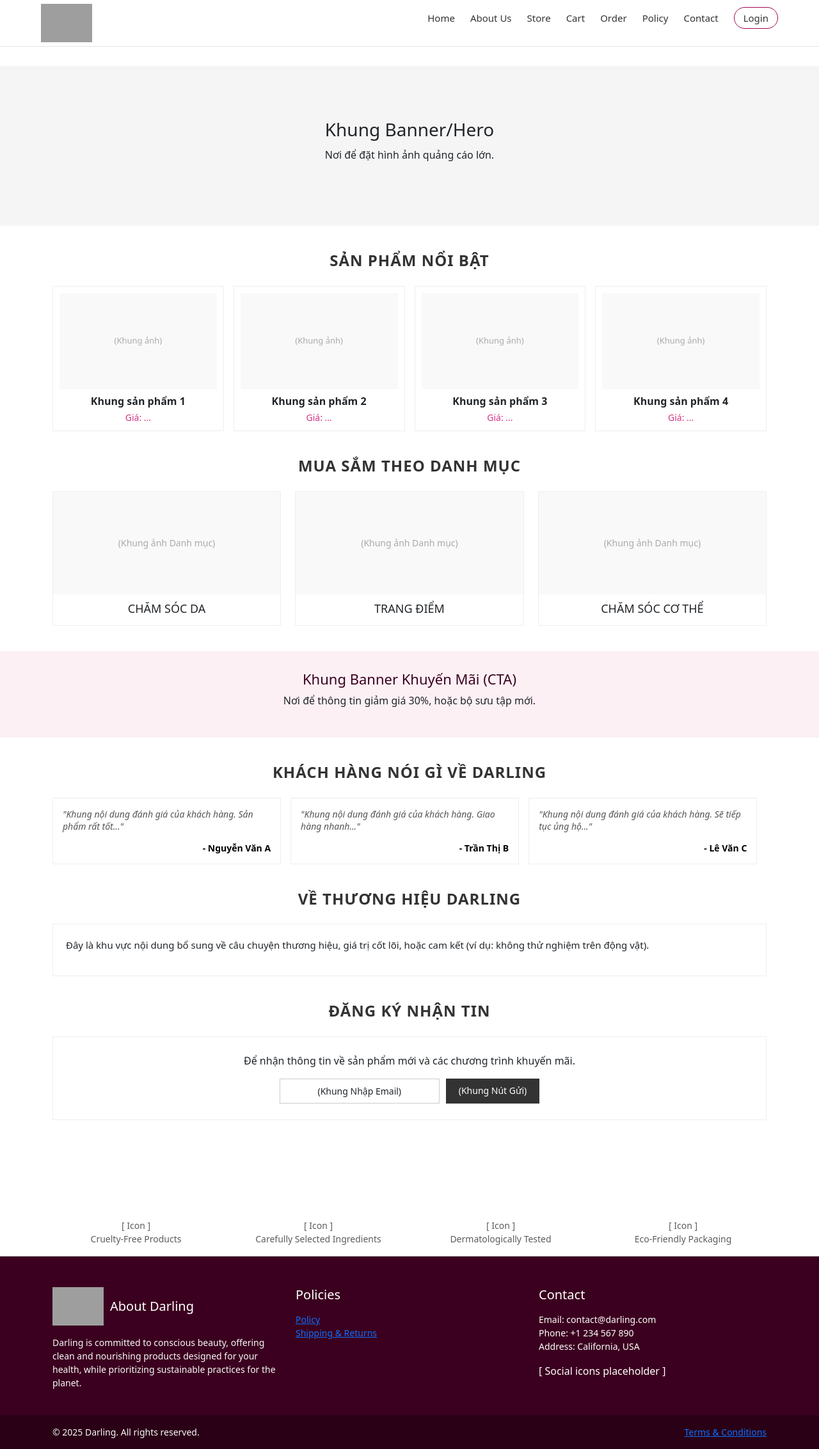
After one commit to lycoris2445/PTUD-TMDT---Nhom-D, a PHP site: page /php/index.php in a window 1280 px wide. The commit adds this page. Shown: the whole page at 64% size. Run offline with PHP 8.4, Linux system fonts and the light colour scheme; grey boxes are pictures that could not be loaded.

Commit message:
Chuyen doi HTML sang PHP va chinh sua CSS trang chu

```diff
--- a/website/css/trang-chu.css
+++ b/website/css/trang-chu.css
@@ -1,130 +1,188 @@
 /* === 3. MAIN (Nội dung chính của Trang chủ) === */
 main {
-            padding-top: 40px; /* Thêm padding ở trên */
+    padding-top: 30px; /* Giảm khoảng cách trên cùng */
+    padding-bottom: 50px;
+}
+
+/* === CHỈNH SỬA CHUNG CHO CÁC TIÊU ĐỀ (Để cân đối với khung) === */
+.section-title {
+    font-size: 24px;       /* Cỡ chữ vừa phải, không quá to */
+    font-weight: 600;      /* Độ đậm vừa đủ sang */
+    text-transform: uppercase; /* In hoa */
+    text-align: center;
+    margin-bottom: 25px;   /* Kéo gần lại nội dung bên dưới hơn */
+    color: #333;           /* Màu xám đen mềm mại hơn màu đen tuyền */
+    letter-spacing: 1px;
 }
 
 /* Khung 1: Hero Banner */
 .hero-section {
-            background-color: #e9e9e9; /* Màu nền xám giả lập banner */
-            min-height: 300px;
+    background-color: #f5f5f5; /* Màu sáng hơn cho nhẹ nhàng */
+    min-height: 250px; /* Giảm độ cao banner (cũ là 300px) */
     display: flex;
+    flex-direction: column;
     align-items: center;
     justify-content: center;
     text-align: center;
+    margin-bottom: 40px;
+}
+.hero-section h1 {
+    font-size: 28px; /* Giảm tiêu đề banner */
+    margin-bottom: 10px;
 }
 
 /* Khung 2: Sản phẩm nổi bật */
 .product-grid {
     display: flex;
     justify-content: space-between;
-            gap: 20px;
+    gap: 15px; /* Giảm khoảng cách giữa các ô */
+    margin-bottom: 40px;
 }
 .product-card {
-            width: 23%;
+    width: 24%;
     background-color: #ffffff;
-            border: 1px solid #ddd;
-            padding: 15px;
+    border: 1px solid #eee; /* Viền mờ đi cho đỡ thô */
+    padding: 10px; /* Giảm padding (cũ là 15px) -> Khung nhỏ lại */
     text-align: center;
+    transition: transform 0.2s; /* Hiệu ứng hover nhẹ */
+}
+.product-card:hover {
+    transform: translateY(-3px); /* Nổi lên khi di chuột */
+    box-shadow: 0 5px 15px rgba(0,0,0,0.05);
 }
 .product-image-placeholder {
     width: 100%;
-            height: 180px;
-            background-color: #f0f0f0;
-            margin-bottom: 15px;
+    height: 150px; /* QUAN TRỌNG: Giảm chiều cao ảnh (cũ 180px) */
+    background-color: #f9f9f9;
+    margin-bottom: 10px;
     display: flex;
     align-items: center;
     justify-content: center;
+    font-size: 13px;
+    color: #aaa;
+}
+.product-card h4 {
+    font-size: 16px; /* Tên sản phẩm nhỏ gọn */
+    margin: 10px 0 5px 0;
+    font-weight: 600;
+}
+.product-card p {
     font-size: 14px;
-            color: #888;
+    color: #d63384; /* Màu hồng cho giá tiền */
+    margin: 0;
 }
 
 /* Khung 3: MUA SẮM THEO DANH MỤC */
 .category-grid {
     display: flex;
     justify-content: space-between;
-            gap: 20px;
+    gap: 15px;
+    margin-bottom: 40px;
 }
 .category-card {
-            width: 31%; /* Chia 3 cột */
+    width: 32%;
     background-color: #ffffff;
-            border: 1px solid #ddd;
+    border: 1px solid #eee;
     text-align: center;
+    padding-bottom: 15px; /* Chỉ padding dưới đáy */
 }
 .category-image-placeholder {
     width: 100%;
-            height: 250px;
-            background-color: #f0f0f0;
+    height: 160px; /* QUAN TRỌNG: Giảm mạnh chiều cao (cũ 250px) */
+    background-color: #f9f9f9;
     display: flex;
     align-items: center;
     justify-content: center;
-            font-size: 16px;
-            color: #888;
+    font-size: 14px;
+    color: #aaa;
+    margin-bottom: 12px;
 }
 .category-card h3 {
-            margin: 15px;
+    margin: 0;
+    font-size: 18px; /* Cỡ chữ danh mục vừa vặn */
+    font-weight: 500;
+    text-transform: uppercase;
 }
 
-        /* Khung 4: BANNER KHUYẾN MÃI */
-        .cta-section { /* CTA = Call to Action */
-            background-color: #e9e9e9;
-            padding: 40px 0;
+/* Khung 4: BANNER KHUYẾN MÃI (CTA) */
+.cta-section {
+    background-color: #fcf0f5; /* Màu hồng phấn nhẹ */
+    padding: 30px 0; /* Giảm độ dày khung */
     text-align: center;
+    margin-bottom: 40px;
+}
+.cta-section h2 {
+    font-size: 22px;
+    color: #3b001f;
 }
 
 /* Khung 5: ĐÁNH GIÁ CỦA KHÁCH HÀNG */
 .testimonials-grid {
     display: flex;
-            gap: 20px;
+    gap: 15px;
+    margin-bottom: 40px;
 }
 .testimonial-card {
-            width: 31%; /* Chia 3 cột */
+    width: 32%;
     background-color: #ffffff;
-            border: 1px solid #ddd;
-            padding: 20px;
+    border: 1px solid #eee;
+    padding: 15px; /* Giảm padding khung */
 }
 .testimonial-card p {
-            font-style: italic; /* In nghiêng */
+    font-style: italic;
+    font-size: 14px; /* Chữ nhận xét nhỏ lại */
+    color: #555;
+    line-height: 1.4;
 }
 .testimonial-card h5 {
-            text-align: right; /* Tên người đánh giá */
+    text-align: right;
     margin: 10px 0 0 0;
+    font-size: 14px;
+    font-weight: bold;
+    color: #000;
 }
 
 /* Khung 6: Nội dung (Về thương hiệu) */
-        /* (Đã xóa background, border, padding khỏi .content-section) */
 .content-box {
     background-color: #ffffff;
-            padding: 30px;
-            border: 1px solid #ddd;
+    padding: 20px; /* Giảm padding */
+    border: 1px solid #eee;
+    margin-bottom: 40px;
+    font-size: 15px;
+    line-height: 1.6;
 }
 
 /* Khung 7: ĐĂNG KÝ NHẬN TIN */
-        /* (Đã xóa background, border, padding, text-align khỏi .newsletter-section) */
+.newsletter-section {
+    margin-bottom: 40px;
+}
 .newsletter-box {
     background-color: #ffffff;
-            border: 1px solid #ddd;
-            padding: 30px;
+    border: 1px solid #eee;
+    padding: 25px;
     text-align: center;
 }
-
 .newsletter-form {
     display: flex;
     justify-content: center;
     gap: 10px;
-            margin-top: 20px;
+    margin-top: 15px;
 }
-        /* Giả lập khung input và button */
 .newsletter-form-input {
-            width: 300px;
-            padding: 10px;
+    width: 250px; /* Giảm độ dài ô nhập */
+    padding: 8px 12px;
     border: 1px solid #ccc;
-            background: #f9f9f9;
-            text-align: left;
-            color: #888;
+    background: #fff;
+    font-size: 14px;
 }
 .newsletter-form-button {
-            padding: 10px 20px;
-            border: 1px solid #888;
-            background: #e0e0e0;
-            color: #000;
+    padding: 8px 20px;
+    border: none;
+    background: #333;
+    color: #fff;
+    font-size: 14px;
+    cursor: pointer;
 }
+.newsletter-form-button:hover {
+    background: #555;
+}
--- /dev/null
+++ b/website/php/index.php
@@ -0,0 +1,104 @@
+<?php
+$pageTitle = 'Trang chủ - Darling';
+$pageCss   = '../css/trang-chu.css'; // Gọi file css giao diện trang chủ
+include 'header.php';
+?>
+
+<main>
+
+    <section class="hero-section">
+        <div class="container">
+            <h1>Khung Banner/Hero</h1>
+            <p>Nơi để đặt hình ảnh quảng cáo lớn.</p>
+        </div>
+    </section>
+
+    <section class="featured-products container">
+        <h2 class="section-title">Sản Phẩm Nổi Bật</h2>
+        <div class="product-grid">
+            <div class="product-card">
+                <div class="product-image-placeholder">(Khung ảnh)</div>
+                <h4>Khung sản phẩm 1</h4>
+                <p>Giá: ...</p>
+            </div>
+            <div class="product-card">
+                <div class="product-image-placeholder">(Khung ảnh)</div>
+                <h4>Khung sản phẩm 2</h4>
+                <p>Giá: ...</p>
+            </div>
+            <div class="product-card">
+                <div class="product-image-placeholder">(Khung ảnh)</div>
+                <h4>Khung sản phẩm 3</h4>
+                <p>Giá: ...</p>
+            </div>
+            <div class="product-card">
+                <div class="product-image-placeholder">(Khung ảnh)</div>
+                <h4>Khung sản phẩm 4</h4>
+                <p>Giá: ...</p>
+            </div>
+        </div>
+    </section>
+
+    <section class="categories-section container">
+        <h2 class="section-title">Mua Sắm Theo Danh Mục</h2>
+        <div class="category-grid">
+            <div class="category-card">
+                <div class="category-image-placeholder">(Khung ảnh Danh mục)</div>
+                <h3>Chăm sóc da</h3>
+            </div>
+            <div class="category-card">
+                <div class="category-image-placeholder">(Khung ảnh Danh mục)</div>
+                <h3>Trang điểm</h3>
+            </div>
+            <div class="category-card">
+                <div class="category-image-placeholder">(Khung ảnh Danh mục)</div>
+                <h3>Chăm sóc cơ thể</h3>
+            </div>
+        </div>
+    </section>
+
+    <section class="cta-section">
+        <div class="container">
+            <h2>Khung Banner Khuyến Mãi (CTA)</h2>
+            <p>Nơi để thông tin giảm giá 30%, hoặc bộ sưu tập mới.</p>
+        </div>
+    </section>
+
+    <section class="testimonials-section container">
+        <h2 class="section-title">Khách Hàng Nói Gì Về Darling</h2>
+        <div class="testimonials-grid">
+            <div class="testimonial-card">
+                <p>"Khung nội dung đánh giá của khách hàng. Sản phẩm rất tốt..."</p>
+                <h5>- Nguyễn Văn A</h5>
+            </div>
+            <div class="testimonial-card">
+                <p>"Khung nội dung đánh giá của khách hàng. Giao hàng nhanh..."</p>
+                <h5>- Trần Thị B</h5>
+            </div>
+            <div class="testimonial-card">
+                <p>"Khung nội dung đánh giá của khách hàng. Sẽ tiếp tục ủng hộ..."</p>
+                <h5>- Lê Văn C</h5>
+            </div>
+        </div>
+    </section>
+
+    <section class="content-section container">
+        <h2 class="section-title">Về Thương Hiệu Darling</h2>
+        <div class="content-box">
+            <p>Đây là khu vực nội dung bổ sung về câu chuyện thương hiệu, giá trị cốt lõi, hoặc cam kết (ví dụ: không thử nghiệm trên động vật).</p>
+        </div>
+    </section>
+
+    <section class="newsletter-section container">
+        <h2 class="section-title">Đăng Ký Nhận Tin</h2>
+        <div class="newsletter-box">
+            <p>Để nhận thông tin về sản phẩm mới và các chương trình khuyến mãi.</p>
+            <div class="newsletter-form">
+                <div class="newsletter-form-input">(Khung Nhập Email)</div>
+                <div class="newsletter-form-button">(Khung Nút Gửi)</div>
+            </div>
+        </div>
+    </section>
+
+</main>
+<?php include 'footer.php'; ?>
```
Also changed, not shown: website/php/about.html (deleted, +0 -129 lines), website/php/about.php (added, +76 -0 lines), website/php/index.html (deleted, +0 -158 lines). Lines whose indentation alone changed are shown as unchanged.
